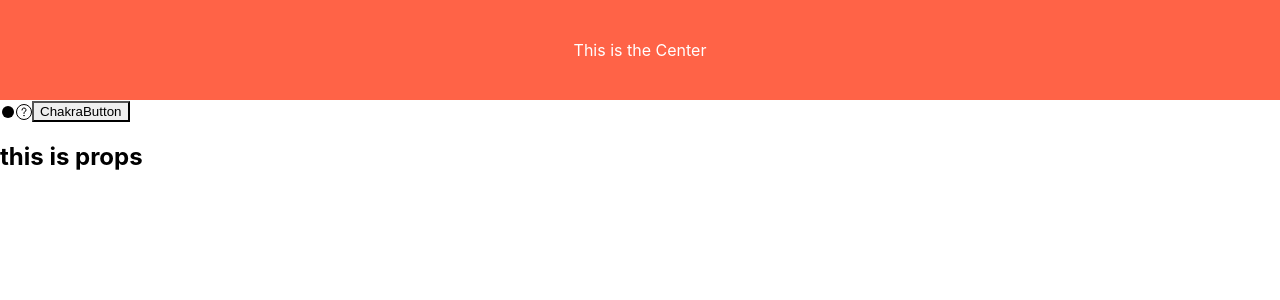
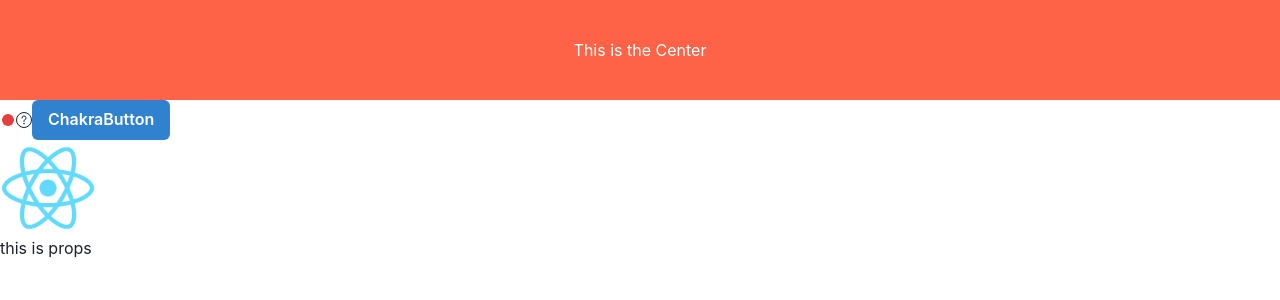
Before and after one commit to Mchona/react-app, a React (Create React App) app: page / in a window 1280 px wide. Shown: the top 300 px of the page. Built offline with nearby package versions, Linux system fonts and the light colour scheme.

Commit message:
プロフィール画像表示完了

```diff
--- a/src/components/Chakraui.tsx
+++ b/src/components/Chakraui.tsx
@@ -1,8 +1,9 @@
-import { Center, Icon, Button } from '@chakra-ui/react'
+import { Center, Icon, Button,  Box, Avatar } from '@chakra-ui/react'
 
 
 
 const Chakraui = () => {
+
 
   return (
     <div>
@@ -18,7 +19,11 @@ const Chakraui = () => {
       </Icon>
 
       <Icon />
-       <Button colorScheme='blue'>ChakraButton</Button>
+      <Button colorScheme='blue'>ChakraButton</Button>
+
+      <Box>
+        <Avatar size="xl" name="John Doe" src="/logo512.png" />
+      </Box>
     </div>
   );
 };
--- a/src/index.tsx
+++ b/src/index.tsx
@@ -3,6 +3,7 @@ import ReactDOM from 'react-dom/client';
 import './index.css';
 import App from './App';
 import reportWebVitals from './reportWebVitals';
+import { ChakraProvider } from "@chakra-ui/react";
 
 
 const root = ReactDOM.createRoot(
@@ -10,7 +11,9 @@ const root = ReactDOM.createRoot(
 );
 root.render(
   <React.StrictMode>
-    <App />
+    <ChakraProvider>
+      <App />
+    </ChakraProvider>
   </React.StrictMode>
 );
 
```
